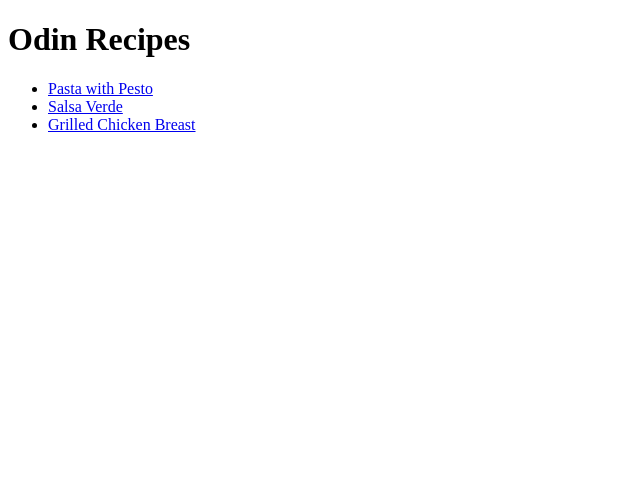
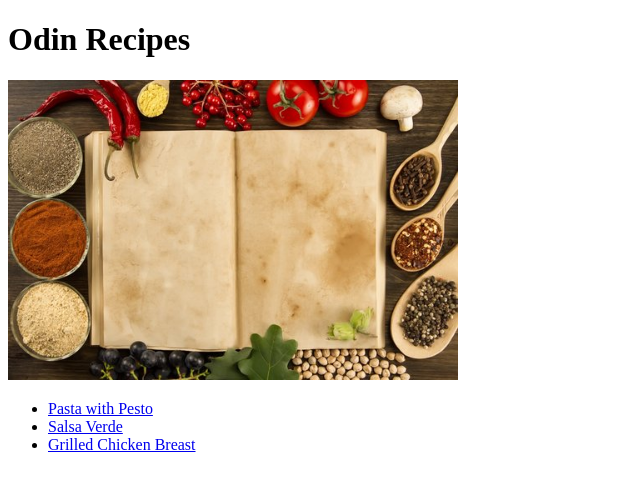
Before and after one commit to lmhplanner/odin-recipes, a plain HTML site: page index.html in a window 1280 px wide. Shown: the whole page, without its empty margins (0-640 px from the left). Drawn offline with Linux system fonts and the light colour scheme.

Commit message:
added recipe book image to index.html

```diff
--- a/index.html
+++ b/index.html
@@ -8,6 +8,9 @@
 </head>
 <body>
     <h1>Odin Recipes</h1>
+    <img src="images/recipe_book.jpg" alt="Old book open to blank page, surrounded by spices and other ingredients."
+        height="300"
+    >
         <ul>
             <li><a href="recipes/pesto.html">Pasta with Pesto</a></li>
             <li><a href="recipes/salsa_verde.html">Salsa Verde</a></li>
```
